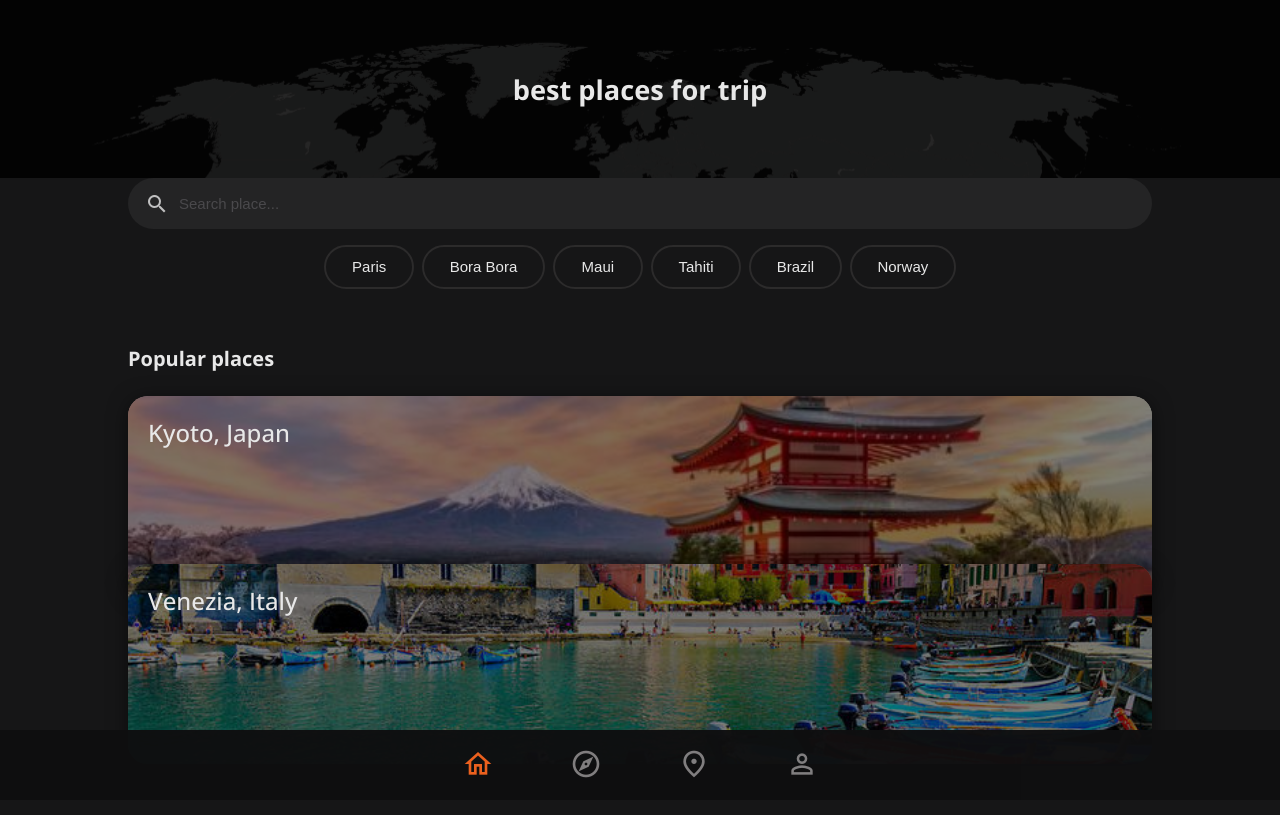
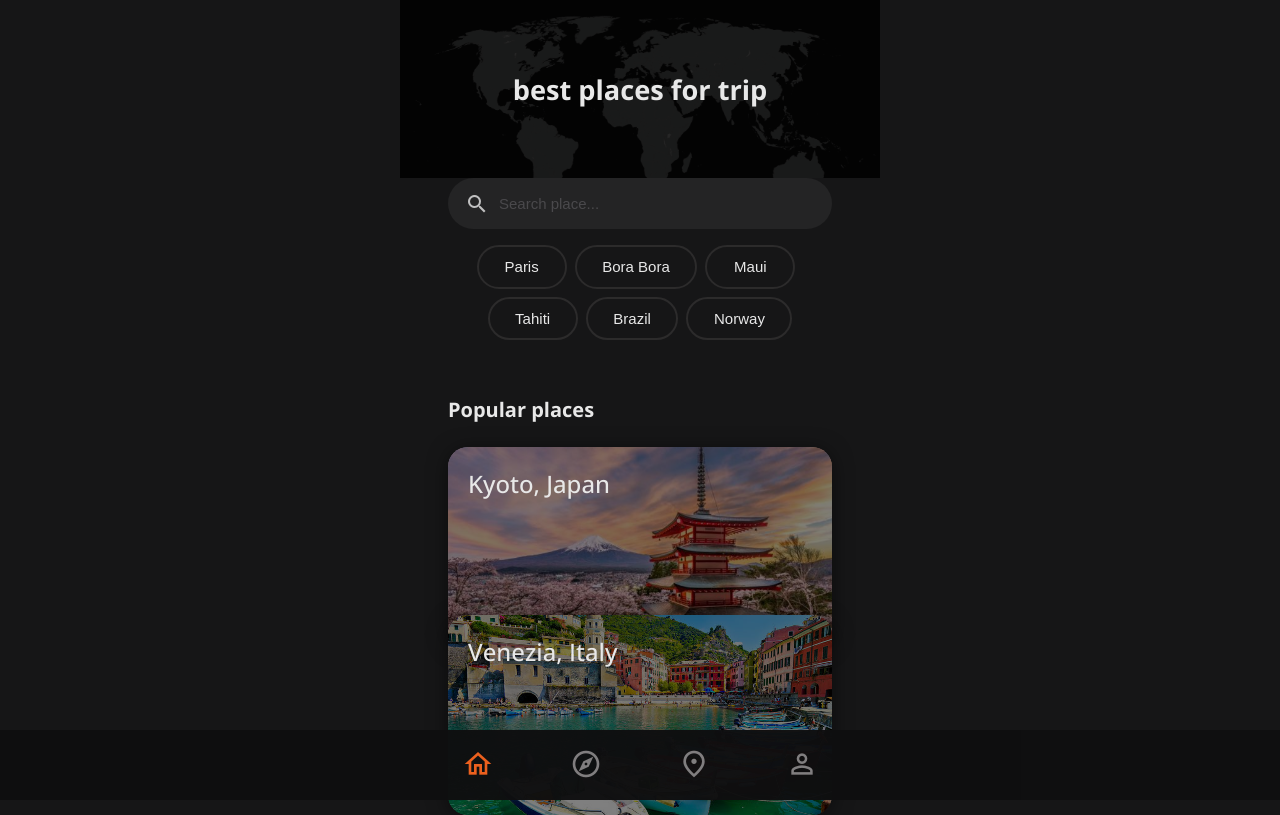
Before and after one commit to zaharichswiftly/travel-app-frontendHW-, a Next.js app: page / in a window 1280 px wide. Built offline with nearby package versions, Linux system fonts and the light colour scheme.

Commit message:
layout adaptive

```diff
--- a/app/components/common/Layout.tsx
+++ b/app/components/common/Layout.tsx
@@ -4,7 +4,7 @@ import Footer from './footer/Footer'
 const Layout: FC = props => {
 	return (
 		<div>
-			<div>{props.children}</div>
+			<div style={{ maxWidth: 480, margin: '0 auto' }}>{props.children}</div>
 			<Footer />
 		</div>
 	)
```
